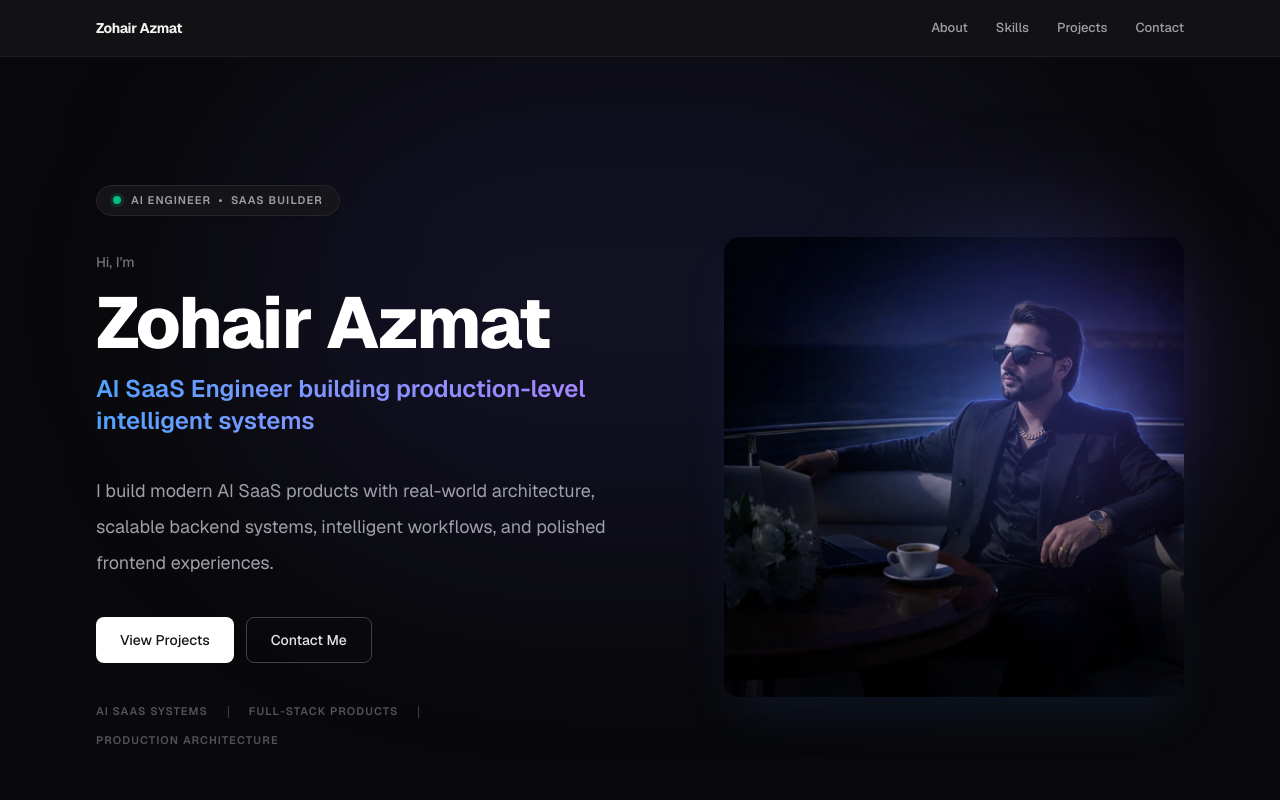
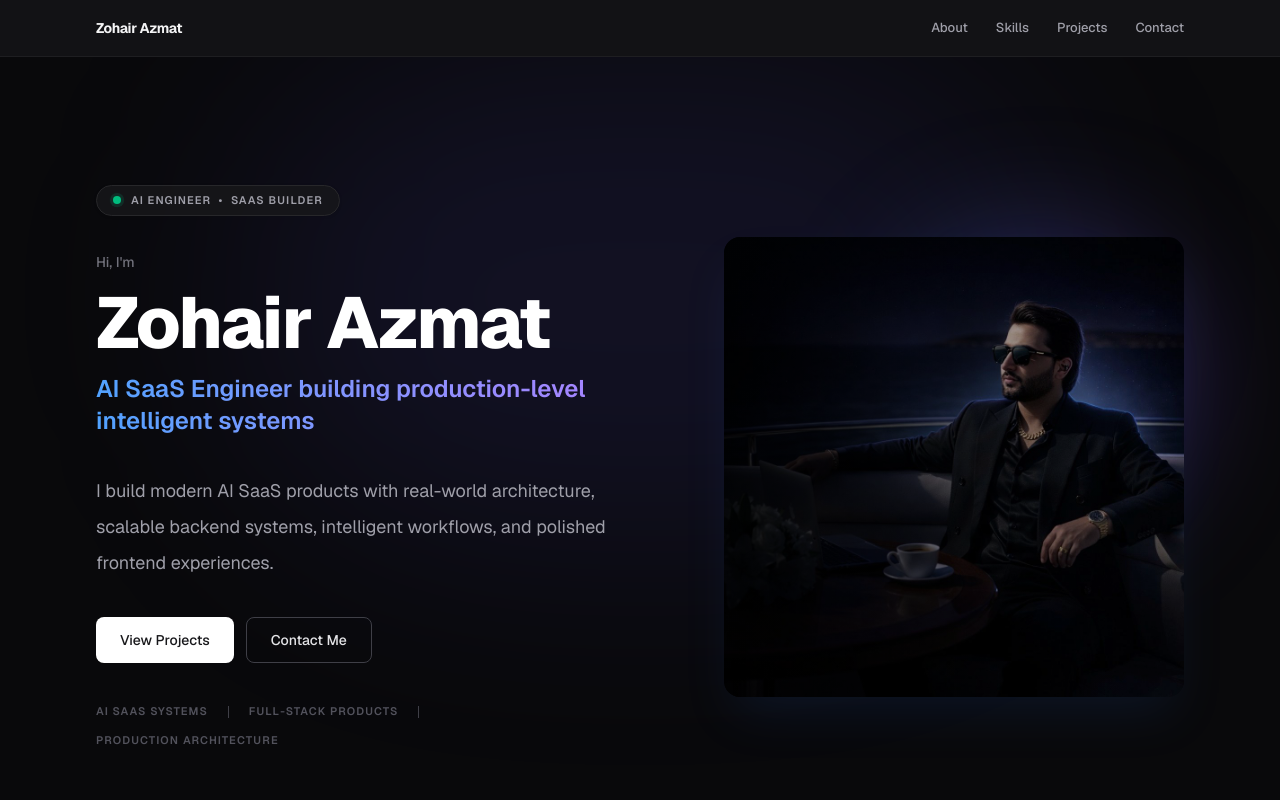
Before and after one commit to zohair-azmat-ai/zohair-portfolio, a Next.js app: page / in a window 1280 px wide. Shown: the top 800 px of the page. Built offline with nearby package versions, Linux system fonts and the light colour scheme.

Commit message:
Improve hero background overlay for premium UI

```diff
--- a/components/sections/HeroSection.tsx
+++ b/components/sections/HeroSection.tsx
@@ -88,12 +88,13 @@ export default function HeroSection() {
           {/* ── Right: profile image ── */}
           <div className="relative flex justify-center lg:justify-end">
             <div className="absolute w-72 h-72 bg-gradient-to-r from-blue-500/30 to-violet-500/30 blur-3xl rounded-full" />
-            <div className="w-[460px] h-[460px] overflow-hidden rounded-2xl shadow-2xl shadow-blue-500/10">
+            <div className="relative w-[460px] h-[460px] overflow-hidden rounded-2xl shadow-2xl shadow-blue-500/10">
               <img
                 src="/profile.png"
                 alt="Zohair Azmat"
-                className="w-full h-full object-cover"
+                className="absolute inset-0 w-full h-full object-cover brightness-90"
               />
+              <div className="absolute inset-0 bg-gradient-to-r from-black/70 via-black/40 to-transparent" />
             </div>
           </div>
 
```
